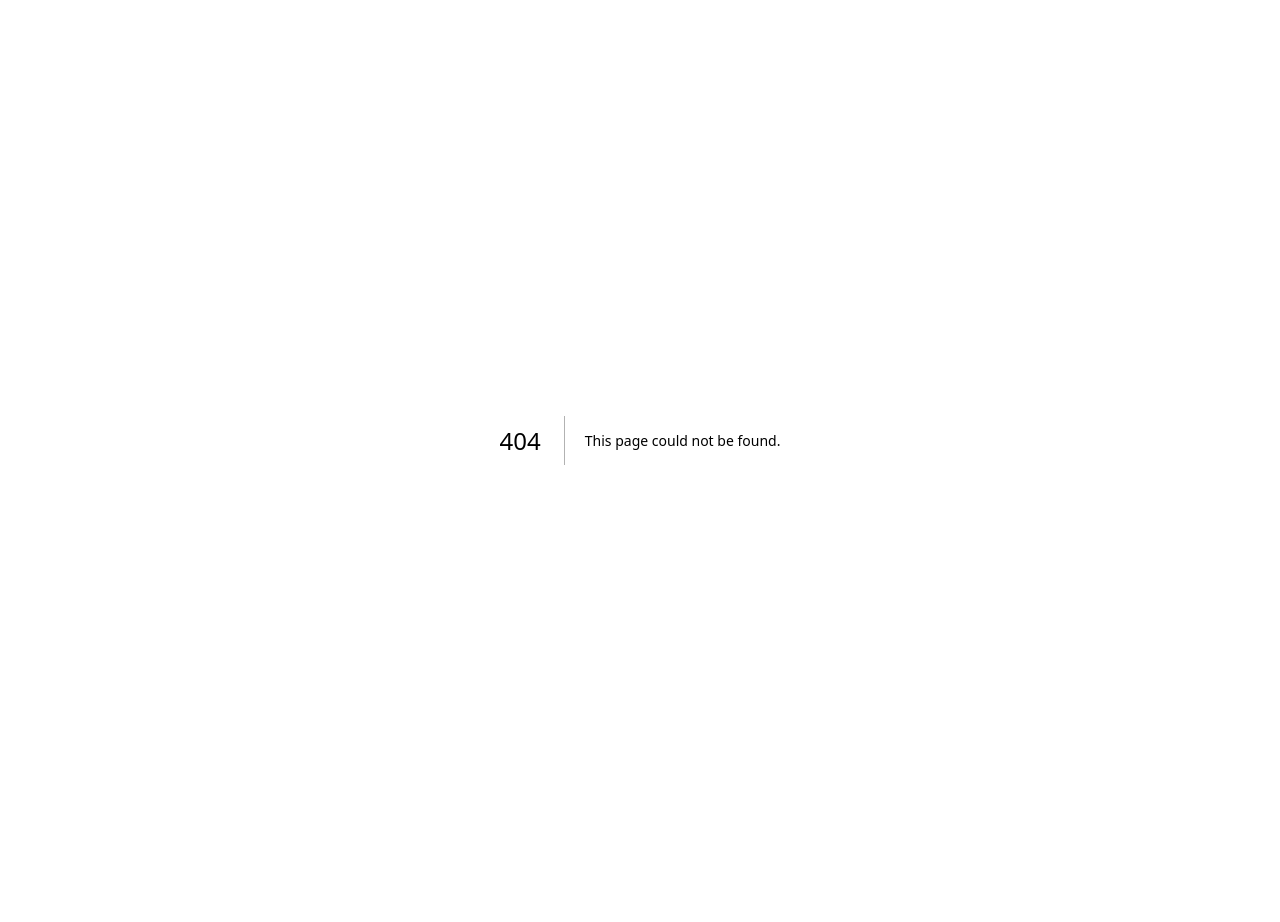
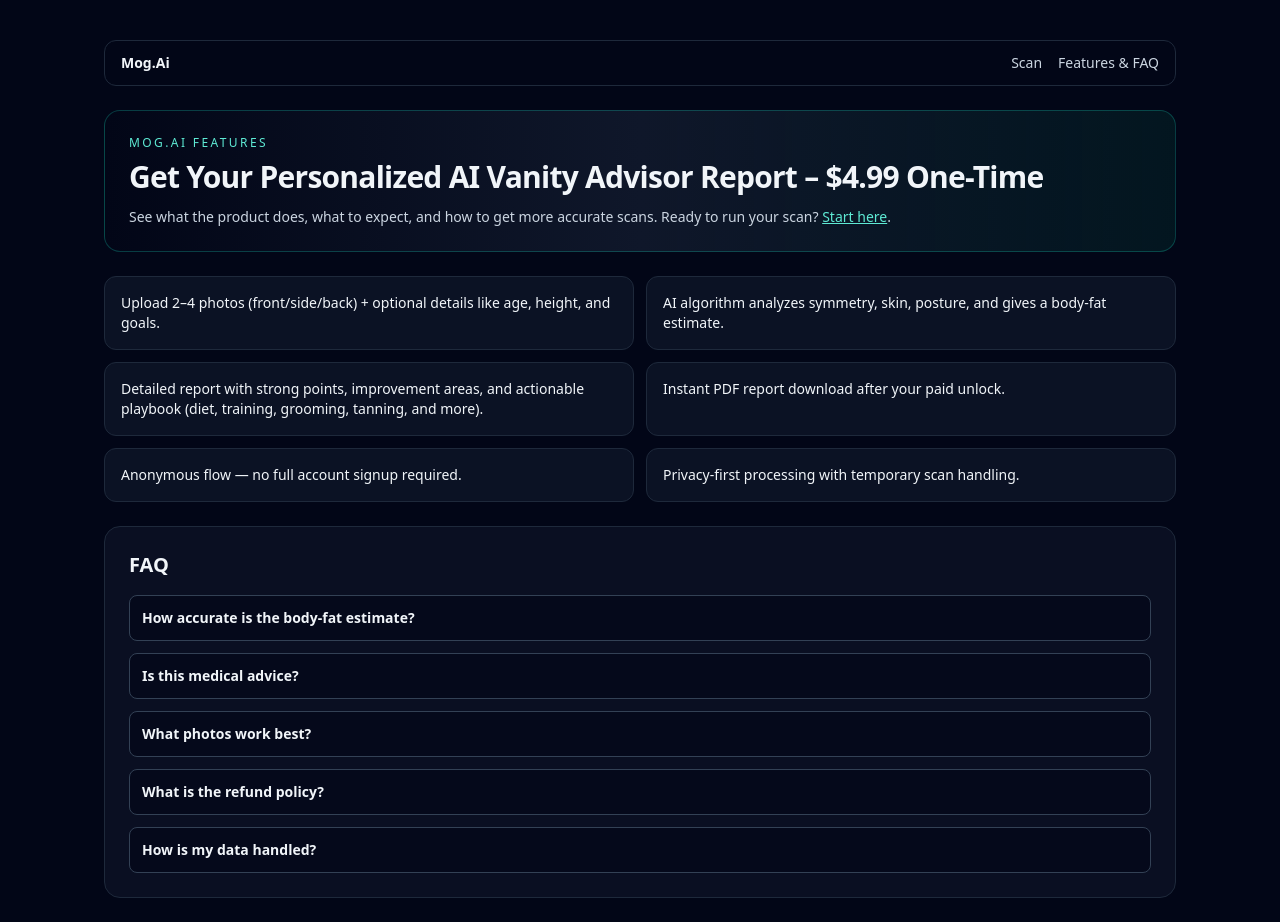
Before and after one commit to NikoLarin/Mog.Ai, a Next.js app in the folder frontend/: page /features in a window 1280 px wide. Before the commit this address had no page. Shown: the top 922 px of the page. Before the commit the page ends 880 px from the top, so only its background shows below. Built offline with nearby package versions, Linux system fonts and the light colour scheme.

Commit message:
Add features FAQ page and simplify strict schema metadata

```diff
--- /dev/null
+++ b/frontend/app/features/page.tsx
@@ -0,0 +1,77 @@
+import Link from "next/link";
+
+const features = [
+  "Upload 2–4 photos (front/side/back) + optional details like age, height, and goals.",
+  "AI algorithm analyzes symmetry, skin, posture, and gives a body-fat estimate.",
+  "Detailed report with strong points, improvement areas, and actionable playbook (diet, training, grooming, tanning, and more).",
+  "Instant PDF report download after your paid unlock.",
+  "Anonymous flow — no full account signup required.",
+  "Privacy-first processing with temporary scan handling.",
+];
+
+const faqs = [
+  {
+    q: "How accurate is the body-fat estimate?",
+    a: "It is a vision-based estimate and should be treated as approximate. Typical confidence bands can vary by lighting, pose, lens distortion, and clothing.",
+  },
+  {
+    q: "Is this medical advice?",
+    a: "No. This is an AI optimization/coaching report, not medical advice. Always consult licensed professionals for medical, dermatology, dental, or treatment decisions.",
+  },
+  {
+    q: "What photos work best?",
+    a: "Use neutral pose/expression, fitted clothing, plain background, chest-level camera angle, and even lighting. Include front/side/back shots with consistent distance.",
+  },
+  {
+    q: "What is the refund policy?",
+    a: "Digital scan purchases are generally final, but if you hit a technical failure during checkout or report generation, contact support and we can review the case.",
+  },
+  {
+    q: "How is my data handled?",
+    a: "Photos are prepared for scan processing and are not intended for long-term retention. OpenAI processes inference requests; your data is not used to train models by default.",
+  },
+];
+
+export default function FeaturesPage() {
+  return (
+    <div className="space-y-6">
+      <header className="rounded-2xl border border-teal-500/30 bg-gradient-to-r from-slate-950 via-slate-900 to-teal-950/40 p-6">
+        <p className="text-xs uppercase tracking-[0.2em] text-teal-300">Mog.Ai Features</p>
+        <h1 className="mt-2 text-3xl font-bold tracking-tight text-slate-100">Get Your Personalized AI Vanity Advisor Report – $4.99 One-Time</h1>
+        <p className="mt-3 max-w-3xl text-sm text-slate-300">
+          See what the product does, what to expect, and how to get more accurate scans.
+          Ready to run your scan? <Link className="text-teal-300 underline" href="/">Start here</Link>.
+        </p>
+      </header>
+
+      <section className="grid gap-3 md:grid-cols-2">
+        {features.map((item) => (
+          <article key={item} className="rounded-xl border border-slate-800 bg-slate-900/70 p-4">
+            <p className="text-sm text-slate-100">{item}</p>
+          </article>
+        ))}
+      </section>
+
+      <section className="rounded-2xl border border-slate-800 bg-slate-900/60 p-6">
+        <h2 className="text-xl font-semibold text-slate-100">FAQ</h2>
+        <div className="mt-4 space-y-3">
+          {faqs.map((item) => (
+            <details key={item.q} className="rounded-lg border border-slate-700 bg-slate-950/60 p-3">
+              <summary className="cursor-pointer list-none text-sm font-semibold text-slate-100">{item.q}</summary>
+              <p className="mt-2 text-sm text-slate-300">{item.a}</p>
+            </details>
+          ))}
+        </div>
+      </section>
+
+      <section className="rounded-xl border border-slate-800 bg-slate-950/70 p-4 text-sm text-slate-300">
+        <div className="flex flex-wrap items-center gap-3 text-xs uppercase tracking-wide text-teal-300">
+          <span>Powered by OpenAI GPT-4o</span>
+          <span>•</span>
+          <span>Thousands of scans analyzed</span>
+        </div>
+        <p className="mt-2 text-xs text-slate-400">For educational and appearance-optimization guidance only. Not a substitute for medical advice or diagnosis.</p>
+      </section>
+    </div>
+  );
+}
--- a/frontend/app/layout.tsx
+++ b/frontend/app/layout.tsx
@@ -1,3 +1,4 @@
+import Link from "next/link";
 import "./globals.css";
 import type { Metadata } from "next";
 
@@ -10,7 +11,16 @@
   return (
     <html lang="en">
       <body>
-        <main className="mx-auto min-h-screen w-full max-w-6xl p-6 md:p-10">{children}</main>
+        <main className="mx-auto min-h-screen w-full max-w-6xl p-6 md:p-10">
+          <header className="mb-6 flex items-center justify-between rounded-xl border border-slate-800 bg-slate-950/70 px-4 py-3 text-sm">
+            <Link href="/" className="font-semibold text-slate-100">Mog.Ai</Link>
+            <nav className="flex items-center gap-4 text-slate-300">
+              <Link href="/" className="hover:text-teal-300">Scan</Link>
+              <Link href="/features" className="hover:text-teal-300">Features & FAQ</Link>
+            </nav>
+          </header>
+          {children}
+        </main>
       </body>
     </html>
   );
```
Also changed, not shown: 1 other file (tests, documents, lock files or other folders).
